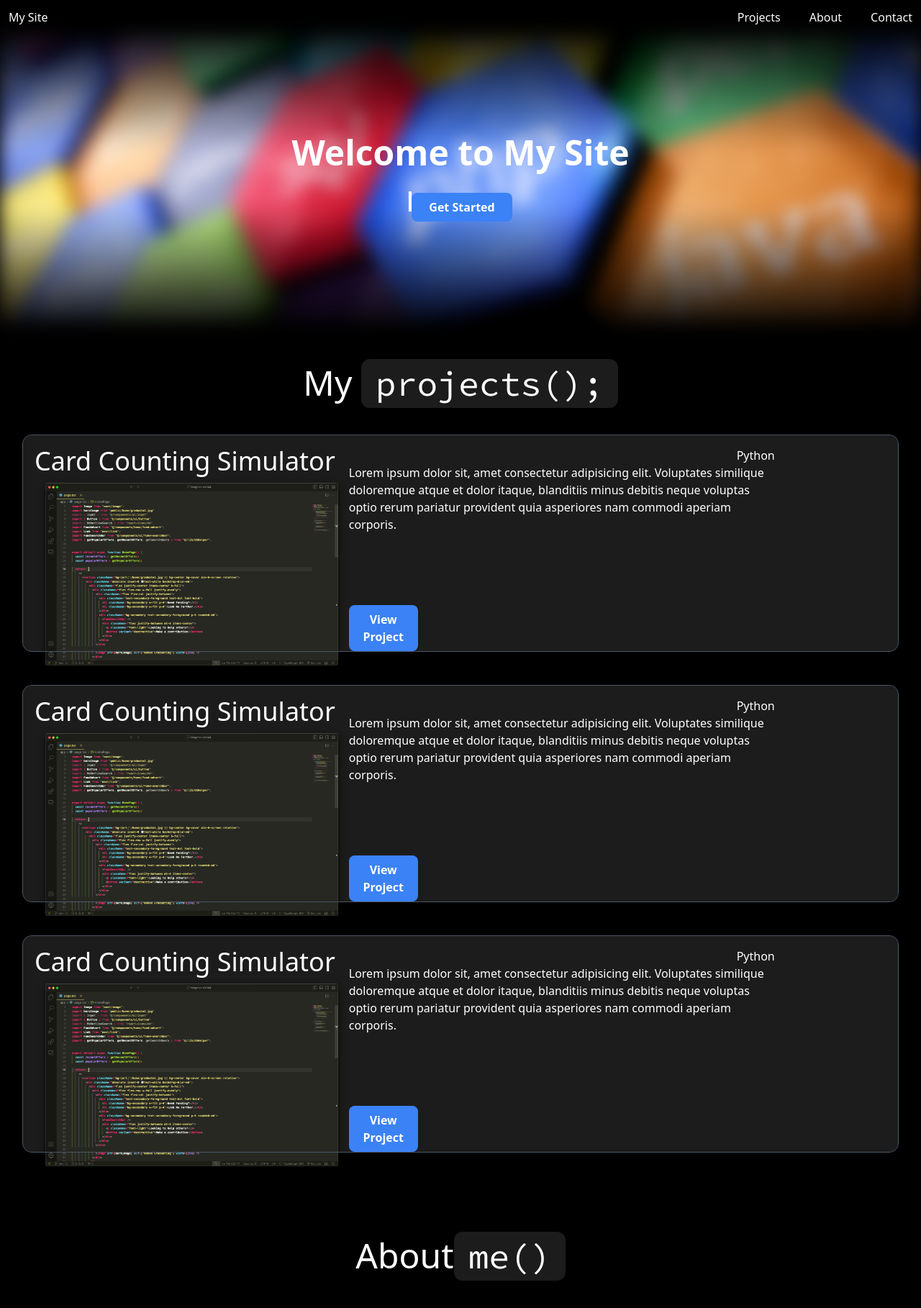
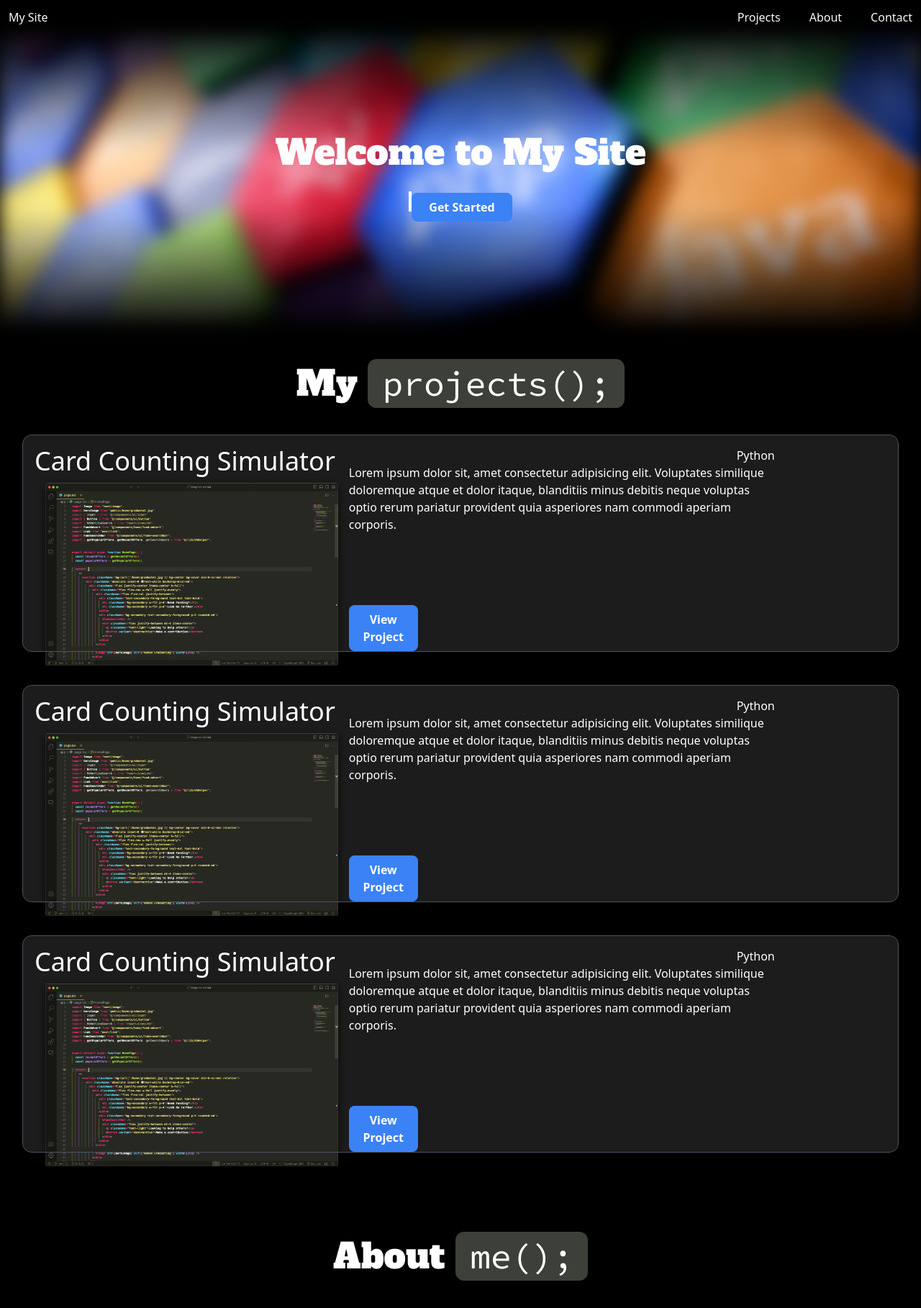
Before and after one commit to ryan-bert/my-website, a React (Create React App) app: page / in a window 1280 px wide. Shown: the top 1818 px of the page at 72% size. Built offline with nearby package versions, Linux system fonts and the light colour scheme.

Commit message:
Imported & used font

```diff
--- a/public/index.html
+++ b/public/index.html
@@ -15,6 +15,7 @@
     <link rel="preconnect" href="https://fonts.googleapis.com">
     <link rel="preconnect" href="https://fonts.gstatic.com" crossorigin>
     <link href="https://fonts.googleapis.com/css2?family=Source+Code+Pro:ital,wght@0,200..900;1,200..900&display=swap" rel="stylesheet">
+    <link href="https://fonts.googleapis.com/css2?family=Alfa+Slab+One&display=swap" rel="stylesheet">
 
     <link rel="manifest" href="%PUBLIC_URL%/manifest.json" />
     <title>React App</title>
--- a/src/App.tsx
+++ b/src/App.tsx
@@ -12,8 +12,8 @@ export default function App() {
         <Hero />
         <section id='projects' className="flex flex-col py-[60px] px-8">
         <h1 className="text-5xl text-center">
-          <span>My </span>
-          <span className="px-5 py-1 rounded-xl font-source bg-secondary">projects();</span>
+          <span className='font-alpha'>My </span>
+          <span className="px-5 py-1 rounded-xl font-source bg-tertiary">projects();</span>
         </h1>
           <ProjectCard />
           <ProjectCard />
@@ -21,8 +21,8 @@ export default function App() {
         </section>
         <section id='about' className='py-[60px]'>
           <h1 className="text-5xl text-center">
-            <span>About</span>
-            <span className="px-5 py-1 rounded-xl font-source bg-secondary">me()</span>
+            <span className='font-alpha'>About </span>
+            <span className="px-5 py-1 rounded-xl font-source bg-tertiary">me();</span>
           </h1>
         </section>
       </body>
--- a/src/components/hero.tsx
+++ b/src/components/hero.tsx
@@ -11,7 +11,7 @@ export default function Hero() {
 
       {/* Content */}
       <div className="w-3/4 relative z-10 text-white text-center p-8">
-        <h1 className="text-5xl font-bold">Welcome to My Site</h1>
+        <h1 className="text-5xl font-alpha">Welcome to My Site</h1>
         <p className="text-xl mt-4 typing-animation">Lorem ipsum dolor sit amet consectetur adipisicing elit. Ab velit doloremque nulla impedit molestias numquam, minima totam aut repellat veniam, quaerat distinctio sint adipisci. Deleniti commodi eveniet dolor vel saepe?</p>
         <button className="mt-8 px-6 py-2 bg-blue-500 hover:bg-blue-600 text-white font-semibold rounded-lg">
           Get Started
--- a/tailwind.config.js
+++ b/tailwind.config.js
@@ -7,8 +7,10 @@ module.exports = {
       colors: {
         primary: '#000000',
         secondary: '#1c1c1c',
+        tertiary: '#3c4039',
       },
       fontFamily: {
+        alpha: ['Alfa Slab One', 'cursive'], // Add Alfa Slab One
         source: ['Source Code Pro', 'monospace'], // Add Source Code Pro
       },
     },
```
